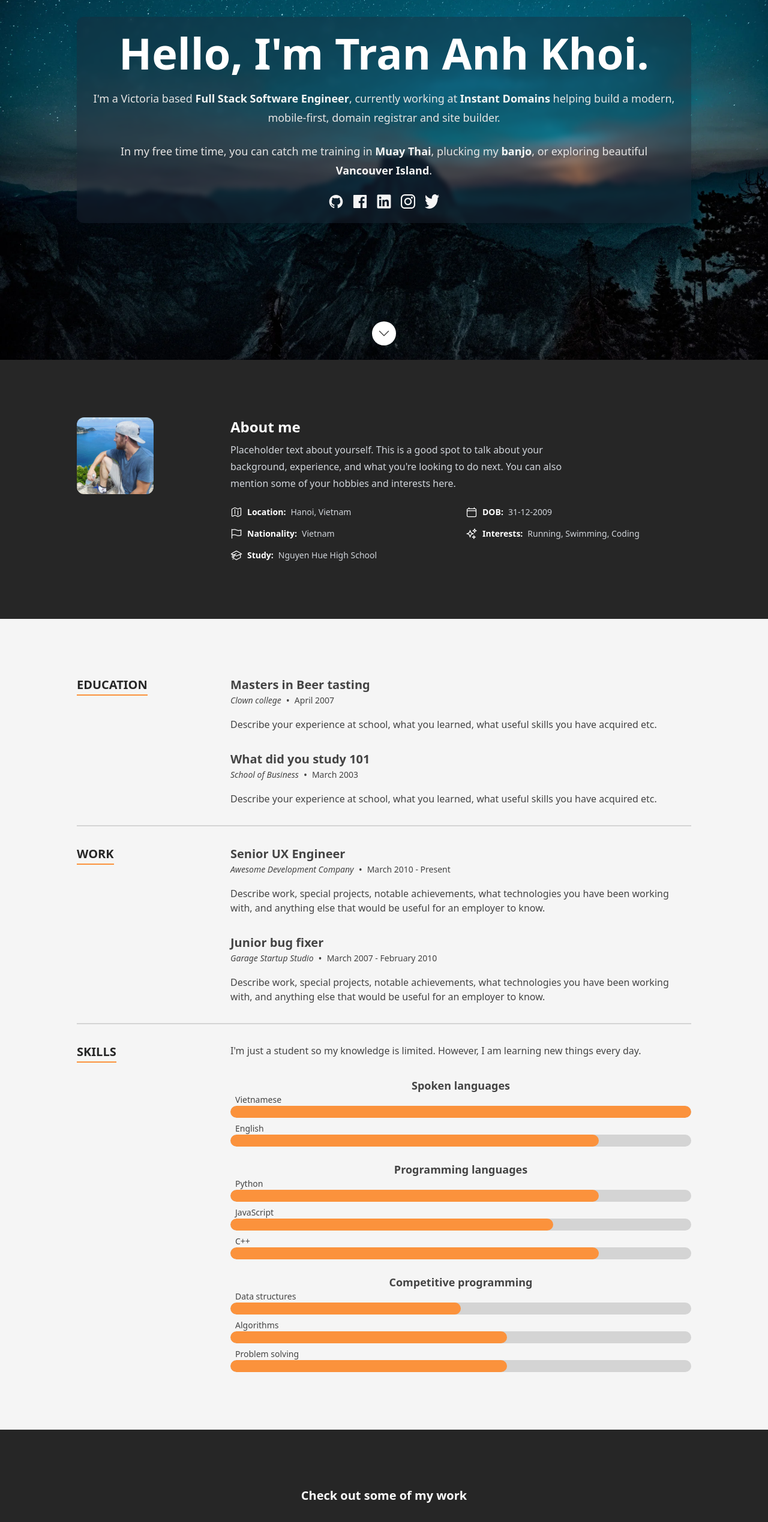
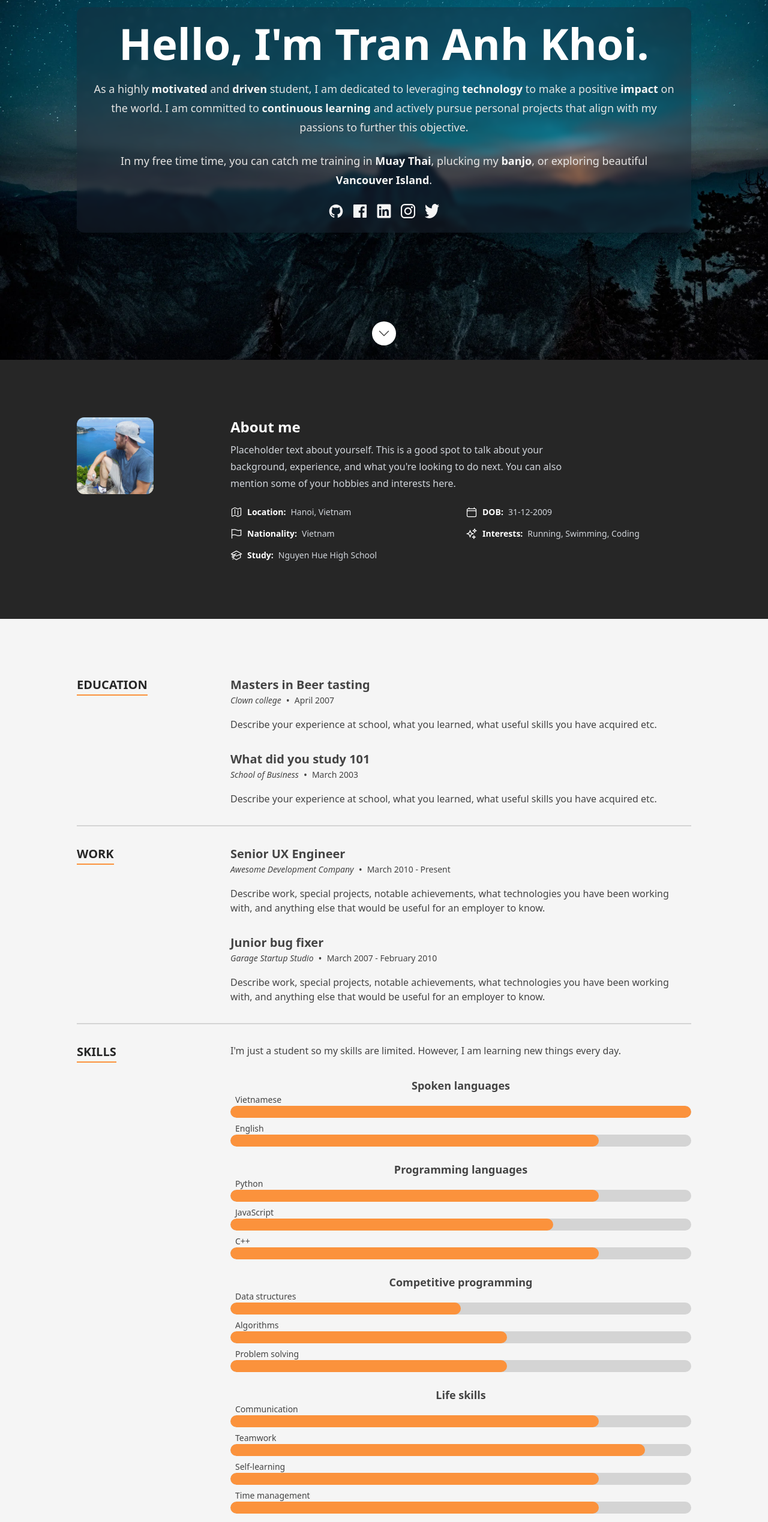
Before and after one commit to AKT311209/OnlineProfile, a Next.js app: page / in a window 1280 px wide. Shown: the part 200-2738 px from the top of the page at 60% size. Built offline with nearby package versions, Linux system fonts and the light colour scheme.

Commit message:
Update Resume section text for clarity and add new Life skills category to skills data

```diff
--- a/src/components/Sections/Resume/index.tsx
+++ b/src/components/Sections/Resume/index.tsx
@@ -21,7 +21,7 @@ const Resume: FC = memo(() => {
           ))}
         </ResumeSection>
         <ResumeSection title="Skills">
-          <p className="pb-8">I'm just a student so my knowledge is limited. However, I am learning new things every day.</p>
+          <p className="pb-8">I'm just a student so my skills are limited. However, I am learning new things every day.</p>
           <div className="grid grid-cols-1 gap-6">
             {skills.map((skillgroup, index) => (
               <SkillGroup key={`${skillgroup.name}-${index}`} skillGroup={skillgroup} />
--- a/src/data/data.tsx
+++ b/src/data/data.tsx
@@ -71,9 +71,7 @@ export const heroData: Hero = {
   description: (
     <>
       <p className="prose-sm text-stone-200 sm:prose-base lg:prose-lg">
-        I'm a Victoria based <strong className="text-stone-100">Full Stack Software Engineer</strong>, currently working
-        at <strong className="text-stone-100">Instant Domains</strong> helping build a modern, mobile-first, domain
-        registrar and site builder.
+      As a highly <strong className="text-stone-100">motivated</strong> and <strong className="text-stone-100">driven</strong> student, I am dedicated to leveraging <strong className="text-stone-100">technology</strong> to make a positive <strong className="text-stone-100">impact</strong> on the world. I am committed to <strong className="text-stone-100">continuous learning</strong> and actively pursue personal projects that align with my passions to further this objective.
       </p>
       <p className="prose-sm text-stone-200 sm:prose-base lg:prose-lg">
         In my free time time, you can catch me training in <strong className="text-stone-100">Muay Thai</strong>,
@@ -150,8 +148,29 @@ export const skills: SkillGroup[] = [
         level: 6,
       },
     ],
+  },
+  {
+    name: 'Life skills',
+    skills: [
+      {
+        name: 'Communication',
+        level: 8,
+      },
+      {
+        name: 'Teamwork',
+        level: 9,
+      },
+      {
+        name: 'Self-learning',
+        level: 8,
+      },
+      {
+        name: 'Time management',
+        level: 8,
+      },
 
-  },
+    ],
+  }
 ];
 
 /**
```
